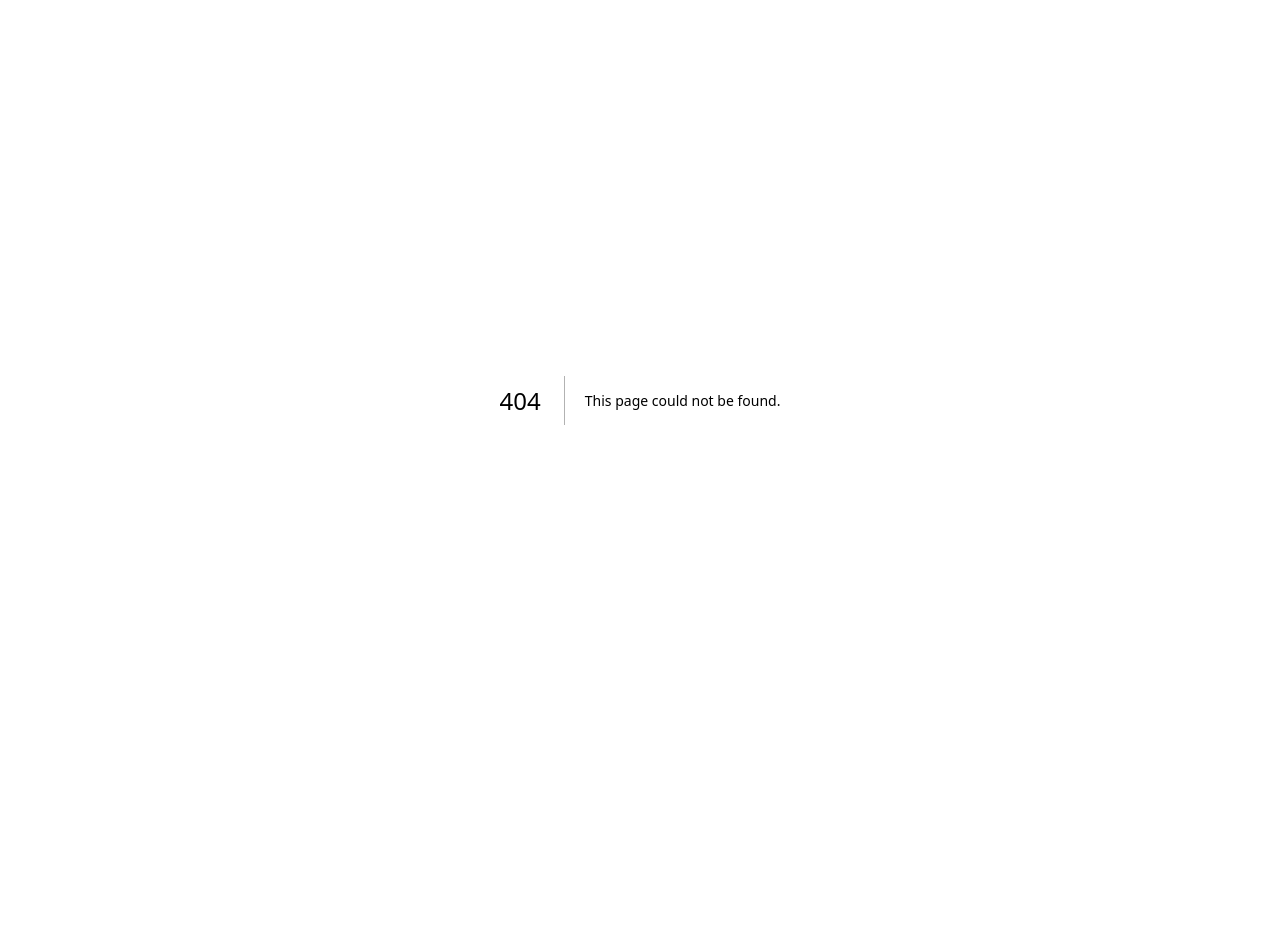
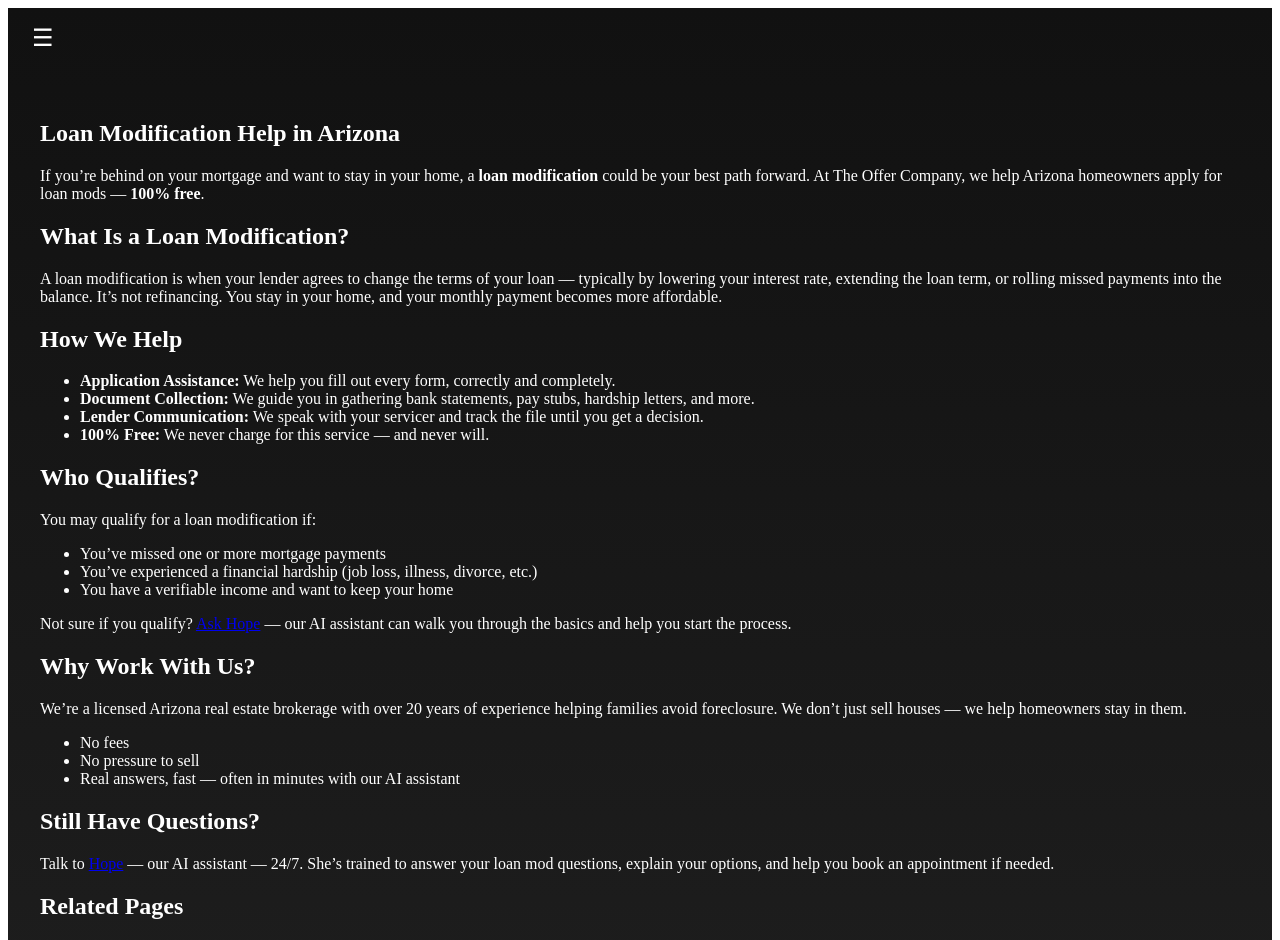
Before and after one commit to theofferco/the-offer-company-site, a Next.js app: page /loan-modification in a window 1280 px wide. Before the commit this address had no page. Shown: the top 940 px of the page. Before the commit the page ends 800 px from the top, so only its background shows below. Built offline with nearby package versions, Linux system fonts and the light colour scheme.

Commit message:
Create loan-modification.jsx

```diff
--- /dev/null
+++ b/pages/loan-modification.jsx
@@ -0,0 +1,102 @@
+import Head from 'next/head';
+import Layout from '../components/Layout';
+
+export default function LoanModification() {
+  return (
+    <Layout>
+      <Head>
+        <title>Loan Modification Help in Arizona – The Offer Company</title>
+        <meta
+          name="description"
+          content="Learn how to apply for a loan modification in Arizona. The Offer Company helps you understand eligibility, documents needed, and how our team supports you — 100% free."
+        />
+        <link rel="canonical" href="https://theofferco.com/loan-modification" />
+        <meta property="og:title" content="Loan Modification Help in Arizona – The Offer Company" />
+        <meta property="og:description" content="Facing foreclosure? Learn about loan modifications and how we help Arizona homeowners apply, submit, and get approved — without any cost or pressure." />
+        <meta
+          name="ai-content-context"
+          content="Loan modification assistance in Arizona — how it works, who qualifies, and how The Offer Company provides expert help for free."
+        />
+        <script
+          type="application/ld+json"
+          dangerouslySetInnerHTML={{
+            __html: JSON.stringify({
+              "@context": "https://schema.org",
+              "@type": "WebPage",
+              "name": "Loan Modification Help in Arizona",
+              "description": "Get expert, no-cost help applying for a loan modification in Arizona. Reduce your monthly payments and avoid foreclosure.",
+              "url": "https://theofferco.com/loan-modification"
+            })
+          }}
+        />
+      </Head>
+
+      <section>
+        <h1>Loan Modification Help in Arizona</h1>
+        <p>
+          If you’re behind on your mortgage and want to stay in your home, a <strong>loan modification</strong> could be your best path forward. At The Offer Company, we help Arizona homeowners apply for loan mods — <strong>100% free</strong>.
+        </p>
+      </section>
+
+      <section>
+        <h2>What Is a Loan Modification?</h2>
+        <p>
+          A loan modification is when your lender agrees to change the terms of your loan — typically by lowering your interest rate, extending the loan term, or rolling missed payments into the balance. It’s not refinancing. You stay in your home, and your monthly payment becomes more affordable.
+        </p>
+      </section>
+
+      <section>
+        <h2>How We Help</h2>
+        <ul>
+          <li><strong>Application Assistance:</strong> We help you fill out every form, correctly and completely.</li>
+          <li><strong>Document Collection:</strong> We guide you in gathering bank statements, pay stubs, hardship letters, and more.</li>
+          <li><strong>Lender Communication:</strong> We speak with your servicer and track the file until you get a decision.</li>
+          <li><strong>100% Free:</strong> We never charge for this service — and never will.</li>
+        </ul>
+      </section>
+
+      <section>
+        <h2>Who Qualifies?</h2>
+        <p>
+          You may qualify for a loan modification if:
+        </p>
+        <ul>
+          <li>You’ve missed one or more mortgage payments</li>
+          <li>You’ve experienced a financial hardship (job loss, illness, divorce, etc.)</li>
+          <li>You have a verifiable income and want to keep your home</li>
+        </ul>
+        <p>
+          Not sure if you qualify? <a href="/hope">Ask Hope</a> — our AI assistant can walk you through the basics and help you start the process.
+        </p>
+      </section>
+
+      <section>
+        <h2>Why Work With Us?</h2>
+        <p>
+          We’re a licensed Arizona real estate brokerage with over 20 years of experience helping families avoid foreclosure. We don’t just sell houses — we help homeowners stay in them.
+        </p>
+        <ul>
+          <li>No fees</li>
+          <li>No pressure to sell</li>
+          <li>Real answers, fast — often in minutes with our AI assistant</li>
+        </ul>
+      </section>
+
+      <section>
+        <h2>Still Have Questions?</h2>
+        <p>
+          Talk to <a href="/hope">Hope</a> — our AI assistant — 24/7. She’s trained to answer your loan mod questions, explain your options, and help you book an appointment if needed.
+        </p>
+      </section>
+
+      <section>
+        <h2>Related Pages</h2>
+        <ul>
+          <li><a href="/stop-foreclosure">How to Stop Foreclosure in Arizona</a></li>
+          <li><a href="/short-sale">Short Sale Help</a></li>
+          <li><a href="/why-us">Why Homeowners Trust Us</a></li>
+        </ul>
+      </section>
+    </Layout>
+  );
+}
```
